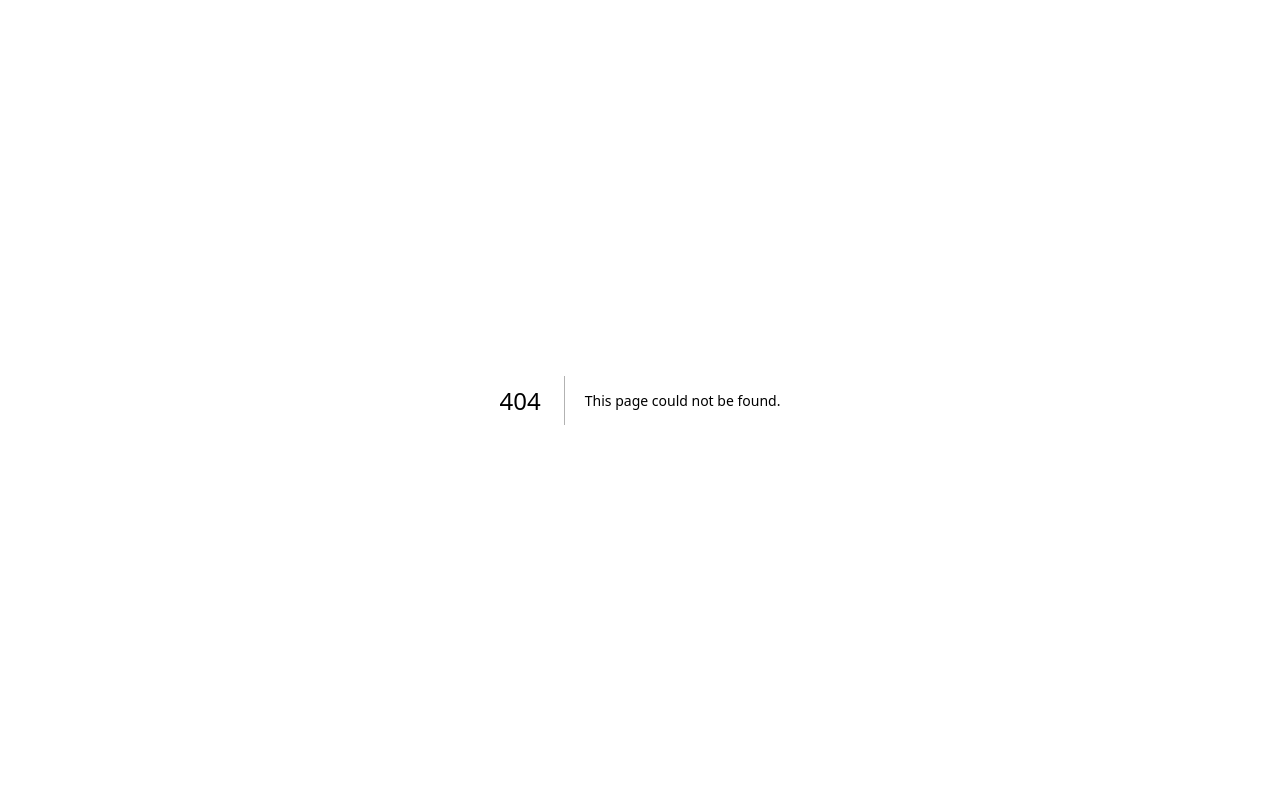
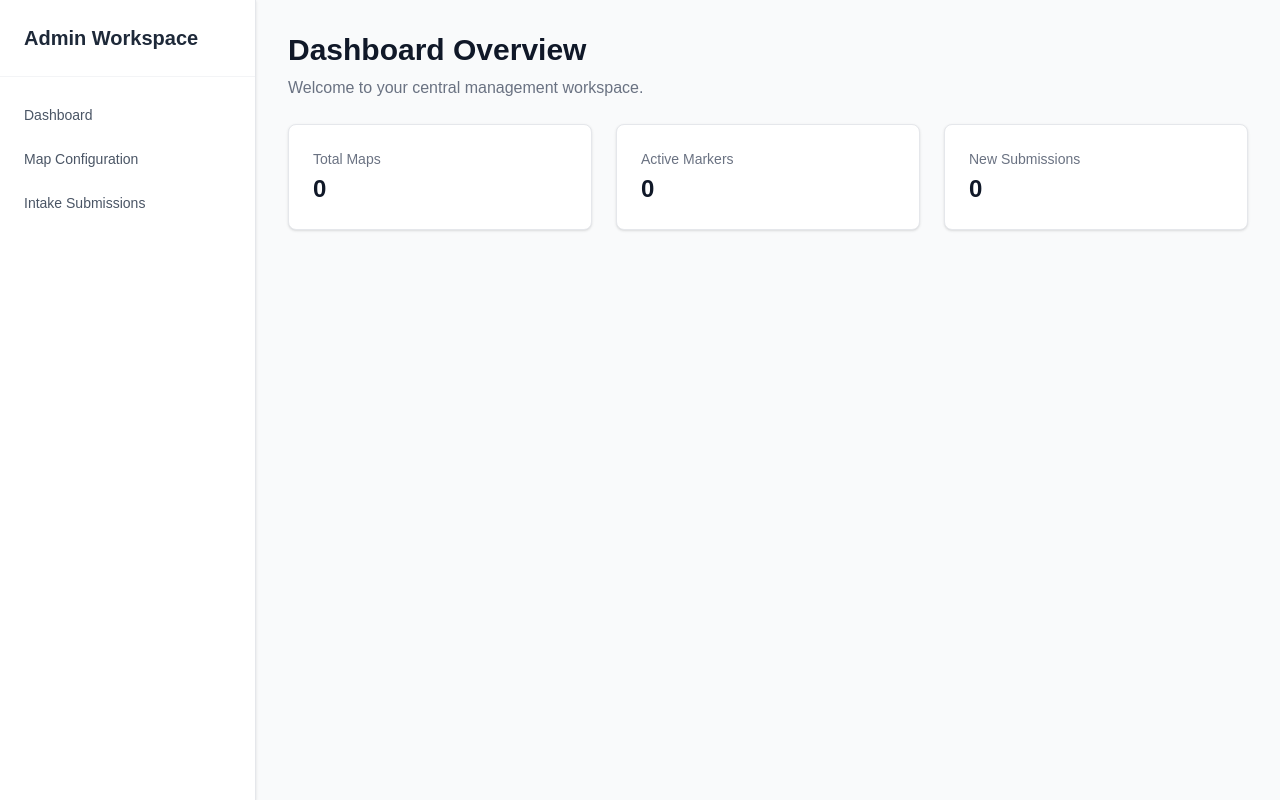
Before and after one commit to soknaughty/urban-city-map, a Next.js app: page /admin in a window 1280 px wide. Before the commit this address had no page. Built offline with nearby package versions, Linux system fonts and the light colour scheme.

Commit message:
feat: create admin dashboard overview page

```diff
--- /dev/null
+++ b/app/admin/page.tsx
@@ -0,0 +1,26 @@
+export default function AdminDashboard() {
+  return (
+    <div className="space-y-6">
+      <header>
+        <h1 className="text-3xl font-bold text-gray-900">Dashboard Overview</h1>
+        <p className="text-gray-500 mt-2">Welcome to your central management workspace.</p>
+      </header>
+
+      <div className="grid grid-cols-1 md:grid-cols-3 gap-6">
+        {/* Placeholder Statistic Cards */}
+        <div className="p-6 bg-white border border-gray-200 rounded-lg shadow-sm">
+          <h3 className="text-sm font-medium text-gray-500">Total Maps</h3>
+          <p className="text-2xl font-bold text-gray-900 mt-1">0</p>
+        </div>
+        <div className="p-6 bg-white border border-gray-200 rounded-lg shadow-sm">
+          <h3 className="text-sm font-medium text-gray-500">Active Markers</h3>
+          <p className="text-2xl font-bold text-gray-900 mt-1">0</p>
+        </div>
+        <div className="p-6 bg-white border border-gray-200 rounded-lg shadow-sm">
+          <h3 className="text-sm font-medium text-gray-500">New Submissions</h3>
+          <p className="text-2xl font-bold text-gray-900 mt-1">0</p>
+        </div>
+      </div>
+    </div>
+  );
+}
```
